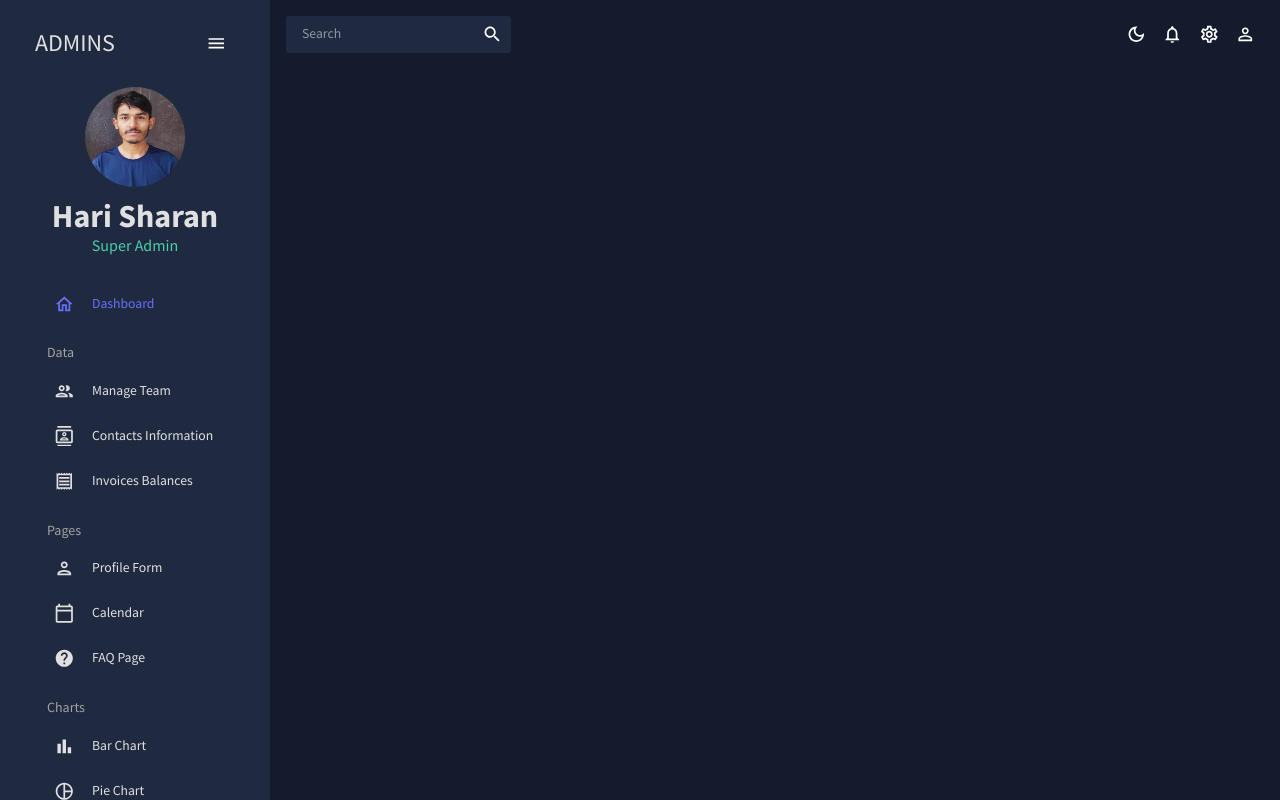
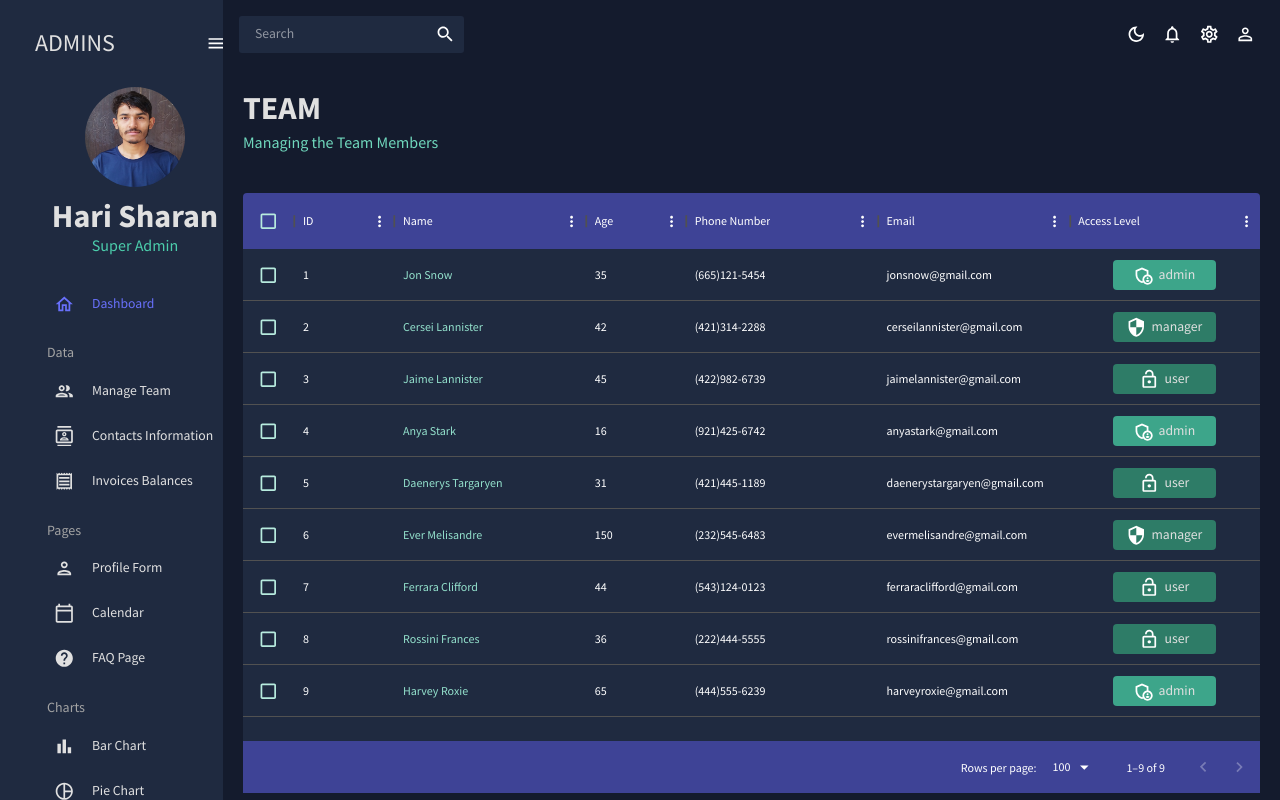
Before and after one commit to harisharanChaulagain/react-admin, a React (Create React App) app: page /team in a window 1280 px wide. Built offline with nearby package versions, Linux system fonts and the light colour scheme.

Commit message:
feat: team

```diff
--- a/src/App.js
+++ b/src/App.js
@@ -4,7 +4,7 @@
 import Topbar from "./pages/global/Topbar";
 import Sidebar from "./pages/global/Sidebar";
 import Dashboard from "./pages/dashboard";
-// import Team from "./pages/team";
+import Team from "./pages/team";
 // import Invoices from "./pages/invoices";
 // import Contacts from "./pages/contacts";
 // import Bar from "./pages/bar";
@@ -27,8 +27,8 @@
             <Topbar />
             <Routes>
               <Route path="/" element={<Dashboard />} />
-              {/* <Route path="/team" element={<Team />} />
-              <Route path="/contacts" element={<Contacts />} />
+               <Route path="/team" element={<Team />} />
+              {/*<Route path="/contacts" element={<Contacts />} />
               <Route path="/calendar" element={<Calendar />} />
               <Route path="/invoice" element={<Invoices />} />
               <Route path="/line" element={<Line />} />
--- a/src/pages/global/Sidebar.jsx
+++ b/src/pages/global/Sidebar.jsx
@@ -30,7 +30,7 @@
       icon={icon}
     >
       <Typography>{title}</Typography>
-      <Link />
+      <Link to={to}/>
     </MenuItem>
   );
 };
@@ -44,6 +44,7 @@
   return (
     <Box
       sx={{
+        overflow: "hidden",
         "& .pro-sidebar-inner": {
           background: `${colors.primary[400]} !important`,
         },
--- /dev/null
+++ b/src/pages/team/index.jsx
@@ -0,0 +1,111 @@
+import { Box, Typography, useTheme } from "@mui/material";
+import { DataGrid } from "@mui/x-data-grid";
+import { tokens } from "../../theme";
+import { mockDataTeam } from "../../data/mockData";
+import {
+  AdminPanelSettingsOutlined,
+  LockOpenOutlined,
+  SecurityOutlined,
+} from "@mui/icons-material";
+import { Header } from "../../components/Header";
+
+const Team = () => {
+  const theme = useTheme();
+  const colors = tokens(theme.palette.mode);
+
+  const columns = [
+    { field: "id", headerName: "ID" },
+    {
+      field: "name",
+      headerName: "Name",
+      flex: 1,
+      cellClassName: "name-column--cell",
+    },
+    {
+      field: "age",
+      headerName: "Age",
+      type: "number",
+      headerAlign: "left",
+      align: "left",
+    },
+    {
+      field: "phone",
+      headerName: "Phone Number",
+      flex: 1,
+    },
+    {
+      field: "email",
+      headerName: "Email",
+      flex: 1,
+    },
+    {
+      field: "accessLevel",
+      headerName: "Access Level",
+      flex: 1,
+      renderCell: ({ row: { access } }) => {
+        return (
+          <Box
+            width="60%"
+            m="0 auto"
+            p="5px"
+            display="flex"
+            justifyContent="center"
+            backgroundColor={
+              access === "admin"
+                ? colors.greenAccent[600]
+                : access === "manager"
+                ? colors.greenAccent[700]
+                : colors.greenAccent[700]
+            }
+            borderRadius="4px"
+          >
+            {access === "admin" && <AdminPanelSettingsOutlined />}
+            {access === "manager" && <SecurityOutlined />}
+            {access === "user" && <LockOpenOutlined />}
+            <Typography color={colors.grey[100]} sx={{ ml: "5px" }}>
+              {access}
+            </Typography>
+          </Box>
+        );
+      },
+    },
+  ];
+
+  return (
+    <Box m="20px">
+      <Header title="TEAM" subtitle="Managing the Team Members" />
+      <Box
+        m="40px 0 0 0"
+        height="75vh"
+        sx={{
+          "& .MuiDataGrid-root": {
+            border: "none",
+          },
+          "& .MuiDataGrid-cell": {
+            borderBottom: "none",
+          },
+          "& .name-column--cell": {
+            color: colors.greenAccent[300],
+          },
+          "& .MuiDataGrid-columnHeaders": {
+            backgroundColor: colors.blueAccent[700],
+            borderBottom: "none",
+          },
+          "& .MuiDataGrid-virtualScroller": {
+            backgroundColor: colors.primary[400],
+          },
+          "& .MuiDataGrid-footerContainer": {
+            borderTop: "none",
+            backgroundColor: colors.blueAccent[700],
+          },
+          "& .MuiCheckbox-root": {
+            color: `${colors.greenAccent[200]} !important`,
+          },
+        }}
+      >
+        <DataGrid checkboxSelection rows={mockDataTeam} columns={columns}/>
+      </Box>
+    </Box>
+  );
+};
+export default Team;
```
